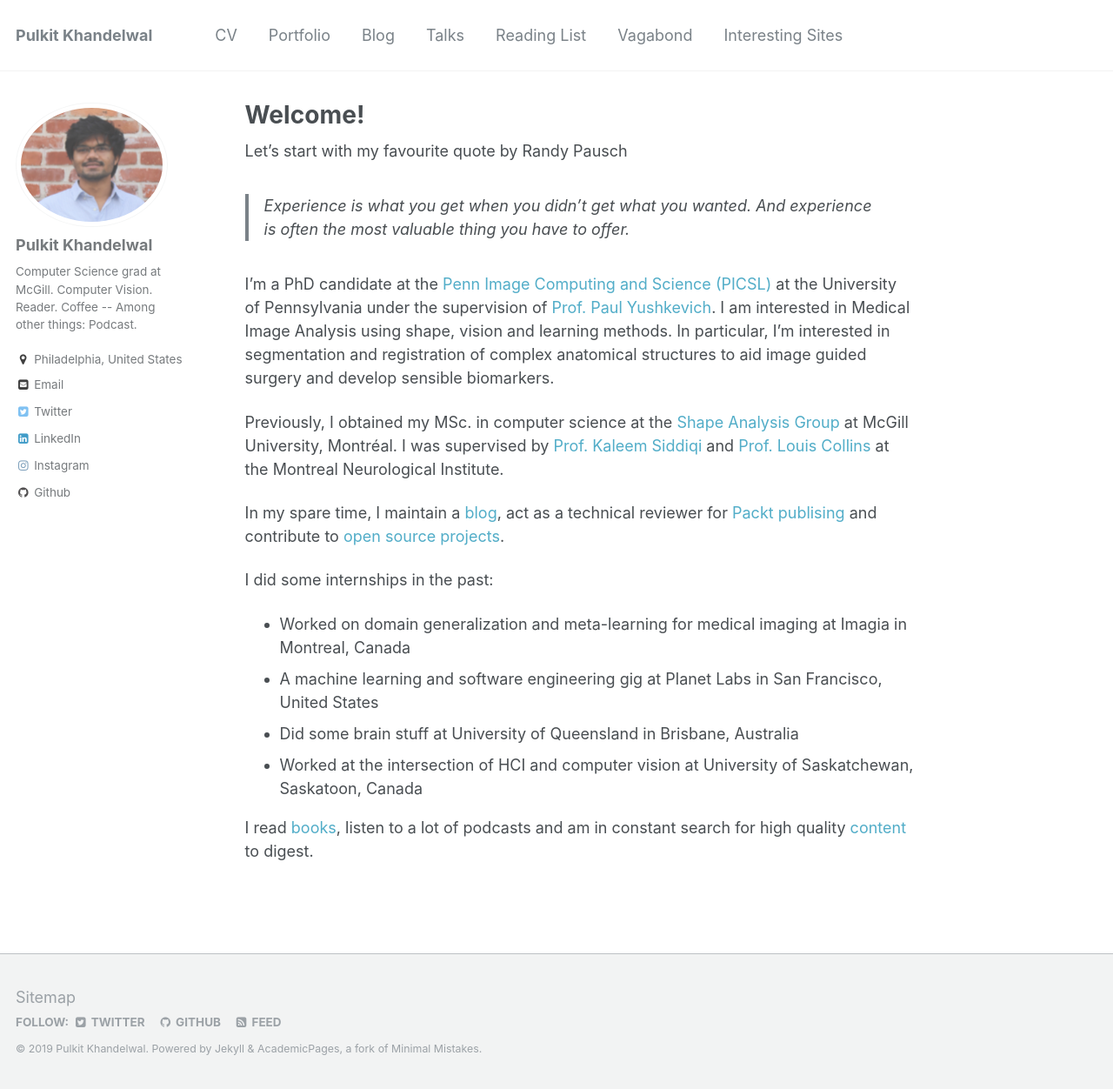
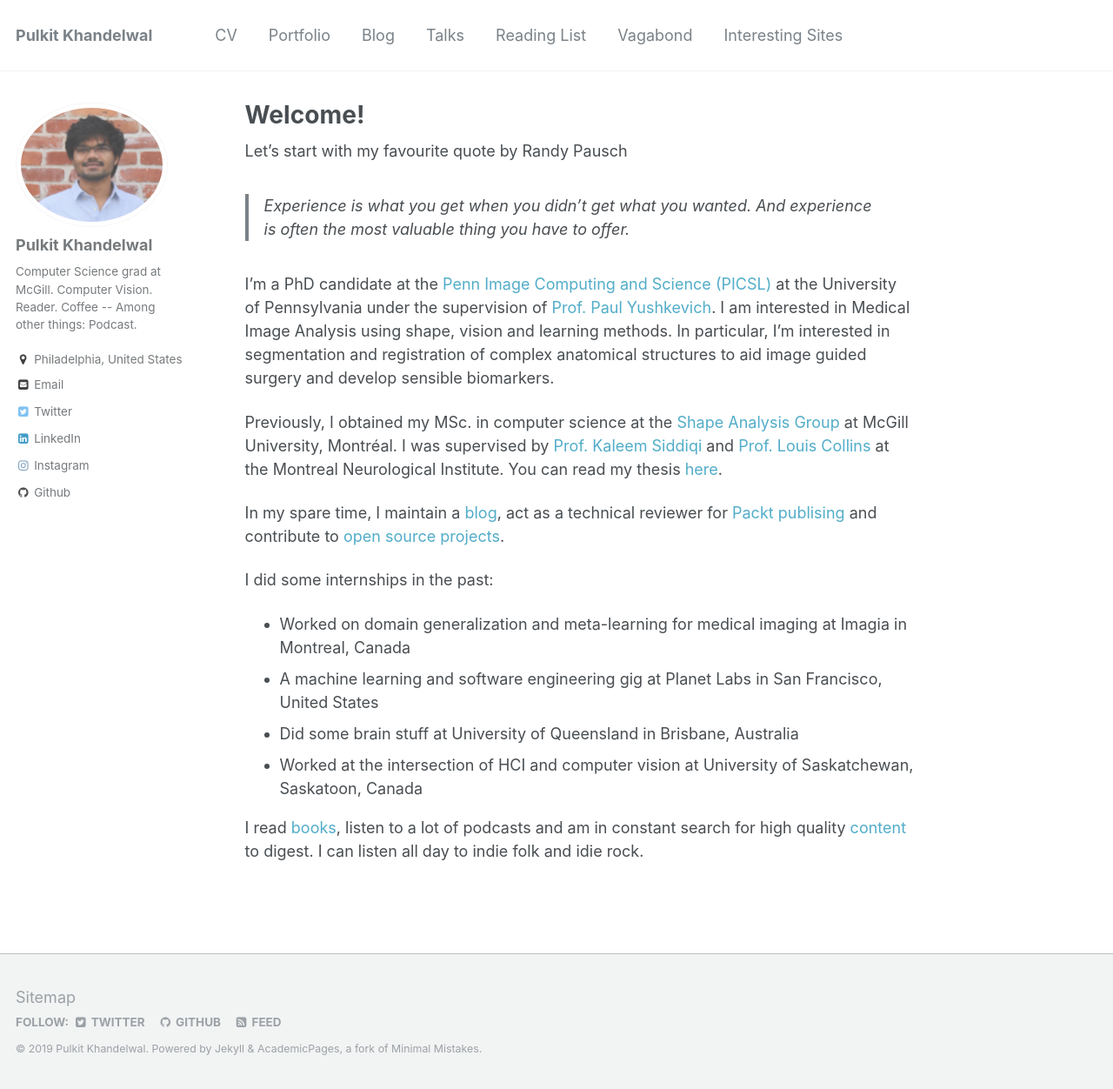
Before and after one commit to Pulkit-Khandelwal/pulkit-khandelwal.github.io, a Jekyll site: the page built from _pages/about.md, in a window 1280 px wide and 1252 px high. Shown: the whole window at 87% size. Built offline with Jekyll 4.4.1, drawn with Linux system fonts in a browser that asks for light colours.

Commit message:
Update about.md

```diff
--- a/_pages/about.md
+++ b/_pages/about.md
@@ -14,7 +14,7 @@ Let's start with my favourite quote by Randy Pausch
 
 I'm a PhD candidate at the [Penn Image Computing and Science (PICSL)](http://picsl.upenn.edu/) at the University of Pennsylvania  under the supervision of [Prof. Paul Yushkevich](http://picsl.upenn.edu/people-staff-james-c-gee/faculty-staff/paul-yushkevich/). I am interested in Medical Image Analysis using shape, vision and learning methods. In particular, I'm interested in segmentation and registration of complex anatomical structures to aid image guided surgery and develop sensible biomarkers.
 
-Previously, I obtained my MSc. in computer science at the [Shape Analysis Group](http://www.cim.mcgill.ca/~shape/) at McGill University, Montréal. I was supervised by [Prof. Kaleem Siddiqi](http://www.cim.mcgill.ca/~siddiqi/) and [Prof. Louis Collins](http://nist.mni.mcgill.ca/) at the Montreal Neurological Institute.
+Previously, I obtained my MSc. in computer science at the [Shape Analysis Group](http://www.cim.mcgill.ca/~shape/) at McGill University, Montréal. I was supervised by [Prof. Kaleem Siddiqi](http://www.cim.mcgill.ca/~siddiqi/) and [Prof. Louis Collins](http://nist.mni.mcgill.ca/) at the Montreal Neurological Institute. You can read my thesis [here]().
 
 In my spare time, I maintain a [blog](https://pulkit-khandelwal.github.io/blog/), act as a technical reviewer for [Packt publising](https://github.com/TrainingByPackt/Applied-Supervised-Learning-with-R/tree/master/Lesson07) and contribute to [open source projects](https://github.com/Pulkit-Khandelwal/Reinforcement-Learning-Notebooks).
 
@@ -24,4 +24,5 @@ I did some internships in the past:
 * Did some brain stuff at University of Queensland in Brisbane, Australia
 * Worked at the intersection of HCI and computer vision at University of Saskatchewan, Saskatoon, Canada
 
-I read [books](https://pulkit-khandelwal.github.io/reading-list/), listen to a lot of podcasts and am in constant search for high quality [content](https://pulkit-khandelwal.github.io/websites/) to digest.
+
+I read [books](https://pulkit-khandelwal.github.io/reading-list/), listen to a lot of podcasts and am in constant search for high quality [content](https://pulkit-khandelwal.github.io/websites/) to digest. I can listen all day to indie folk and idie rock.
```
